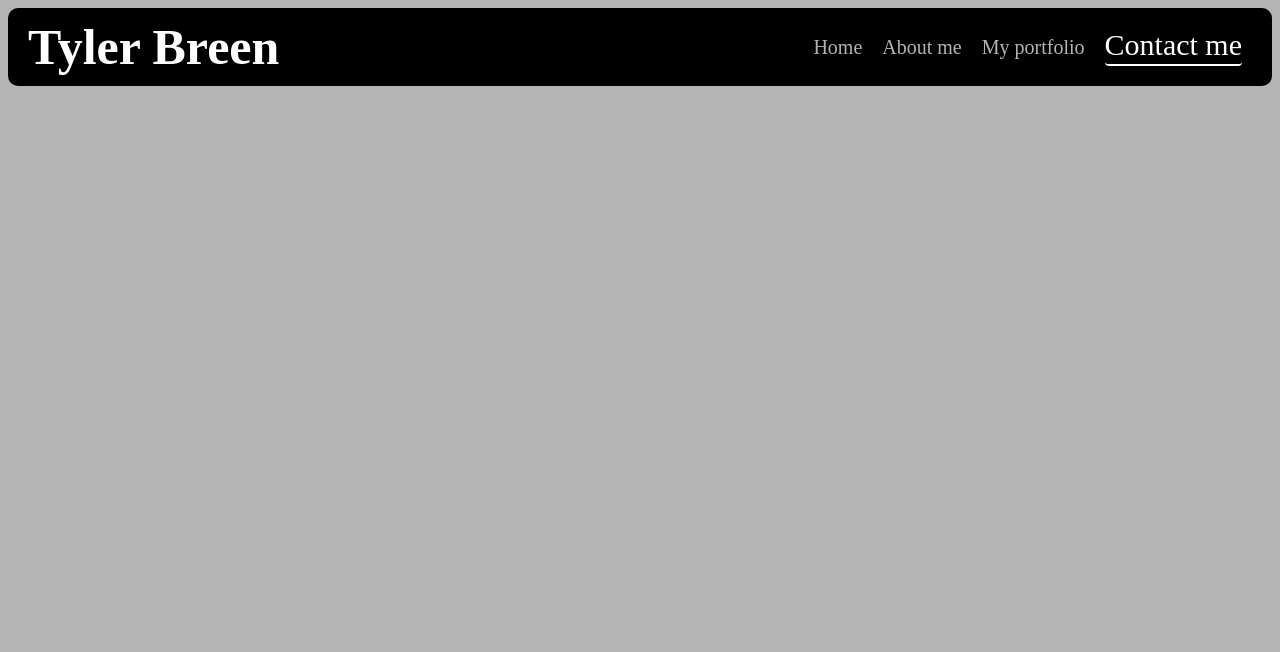
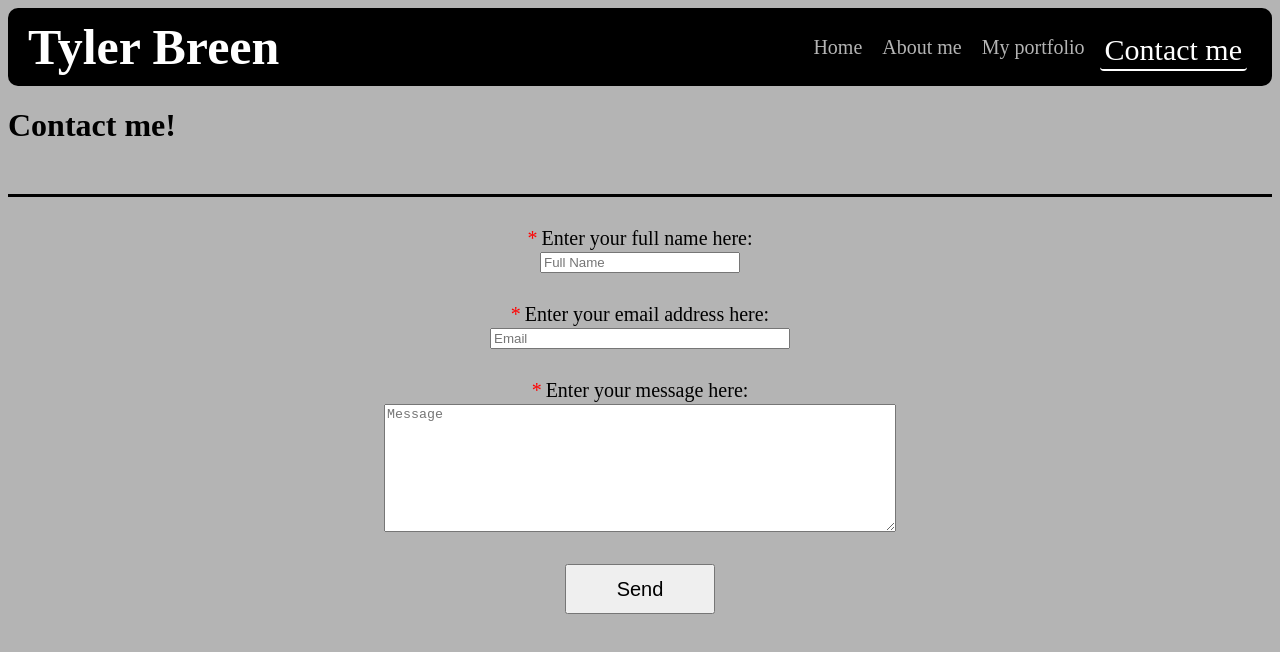
Before and after one commit to Tybreen/personalSite-2, a plain HTML site: page contact.html in a window 1280 px wide. Drawn offline with Linux system fonts and the light colour scheme.

Commit message:
finish 'Contact me' form

```diff
--- a/contact.html
+++ b/contact.html
@@ -1,6 +1,6 @@
 <html>
   <head>
-    <title>Document</title>
+    <title>Tyler Breen's site - Contact me</title>
 
     <link rel="stylesheet" href="./styles.css"/>
   </head>
@@ -18,8 +18,44 @@
       </nav>
     </Header>
 
-    <main>
+    <main class="contact">
 
+      <h1>Contact me!</h1>
+
+      <form action="./success.html">
+
+        <section>
+          <label class="star" for="name">*</label>
+          <label for="name">Enter your full name here:</label>
+        </section>
+        <input type="text" id="name" placeholder="Full Name" required/>
+
+        <section>
+          <label class="star" for="email">*</label>
+          <label for="email">Enter your email address here:</label>
+        </section>
+        <input type="email" id="email" placeholder="Email" required/>
+
+        <section>
+          <label class="star" for="message">*</label>
+          <label for="message"> Enter your message here:</label>
+        </section>
+        <textarea id="message" placeholder="Message" required></textarea>
+
+        <input id="submit" type="submit" value="Send"/>
+
+      </form>
+
+      <!--* The code here for testing purposes. My form appears to not be sending any information to the browser. I sent in a helpdesk ticket, and Divya tried to help me, but we could not figure it out so she said it was all right that it's not working. So the code below is for testing. I copied it from W3 schools and it does work correctly. -->
+      <!-- <form>
+        <section>
+          <label for="fname">First name:</label><br>
+        </section>
+        <input type="text" id="fname" name="fname" value="John"><br>
+        <label for="lname">Last name:</label><br>
+        <input type="text" id="lname" name="lname" value="Doe"><br><br>
+        <input type="submit" value="Submit">
+      </form> -->
 
     </main>
 
--- a/styles.css
+++ b/styles.css
@@ -1,5 +1,9 @@
 body {
   background-color: rgb(180, 180, 180);
+}
+
+p {
+  font-size: 18px;
 }
 
 header {
@@ -27,7 +31,8 @@ nav {
 nav * {
   color: rgb(180, 180, 180);
   font-size: 20px;
-  margin: 20px 10px;
+  margin: 10px 5px;
+  padding: 10px 5px;
   text-decoration: none;
   text-align: center;
 }
@@ -53,12 +58,6 @@ nav > a:hover {
 .intro {
   display: flex;
   justify-content: space-evenly;
-}
-
-.intros > section {
-  display: flex;
-  justify-content: right;
-  flex-direction: column;
 }
 
 img {
@@ -105,11 +104,17 @@ main.interests > section {
   display: flex;
   justify-content: space-evenly;
   flex-wrap: wrap;
-  border-top-style: solid;
+
 }
 
 main.interests > h2 {
   margin-bottom: 2px;
+  border-top-style: solid;
+  padding-top: 20px;
+}
+
+main > h1 {
+  margin-bottom: 50px;
 }
 
 main.portfolio {
@@ -129,3 +134,63 @@ main.portfolio > h1 {
   margin-bottom: 50px;
   border-top-style: solid;
 }
+
+main.contact > h1 {
+  border-bottom-style: solid;
+  padding-bottom: 50px;
+  margin-bottom: 30px;
+}
+
+main.contact > form {
+  display: flex;
+  flex-direction: column;
+  align-items: center;
+}
+
+main.contact > form > input, textarea {
+  margin-top: 2px;
+  margin-bottom: 30px;
+}
+
+main.contact > form > textarea {
+  width: 40vw;
+  height: 10vw;
+}
+
+main.contact > form > section > label {
+  font-size: 20px;
+}
+
+#name {
+  width: 200px;
+}
+
+#email {
+  width: 300px;
+}
+
+#submit {
+  font-size: 20px;
+  width: 150px;
+  height: 50px;
+}
+
+.star {
+  color: red;
+}
+
+#thanks {
+  text-align: center;
+  position: relative;
+  top: 20vh;
+}
+
+
+/** For mobile */
+
+@media screen and (max-width: 800px) {
+
+  body {
+    background-color: black;
+  }
+}
```
Also changed, not shown: index.html (+1 -1 lines), portfolio.html (+2 -0 lines), success.html (+27 -0 lines).
